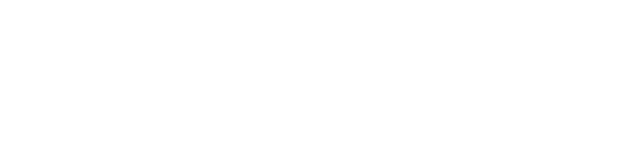
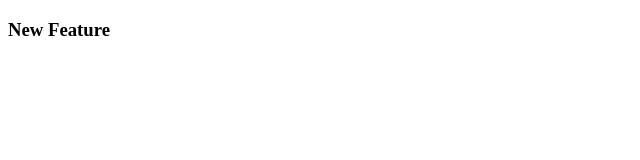
Before and after one commit to amaz3as/neptune-practice-one, a plain HTML site: page index.html in a window 1280 px wide. Shown: the whole page, without its empty margins (0-640 px from the left). Drawn offline with Linux system fonts and the light colour scheme.

Commit message:
New Feature

```diff
--- a/index.html
+++ b/index.html
@@ -6,6 +6,6 @@
     <title>Neptune github one</title>
 </head>
 <body>
-
+    <h3>New Feature</h3>
 </body>
 </html>
```
